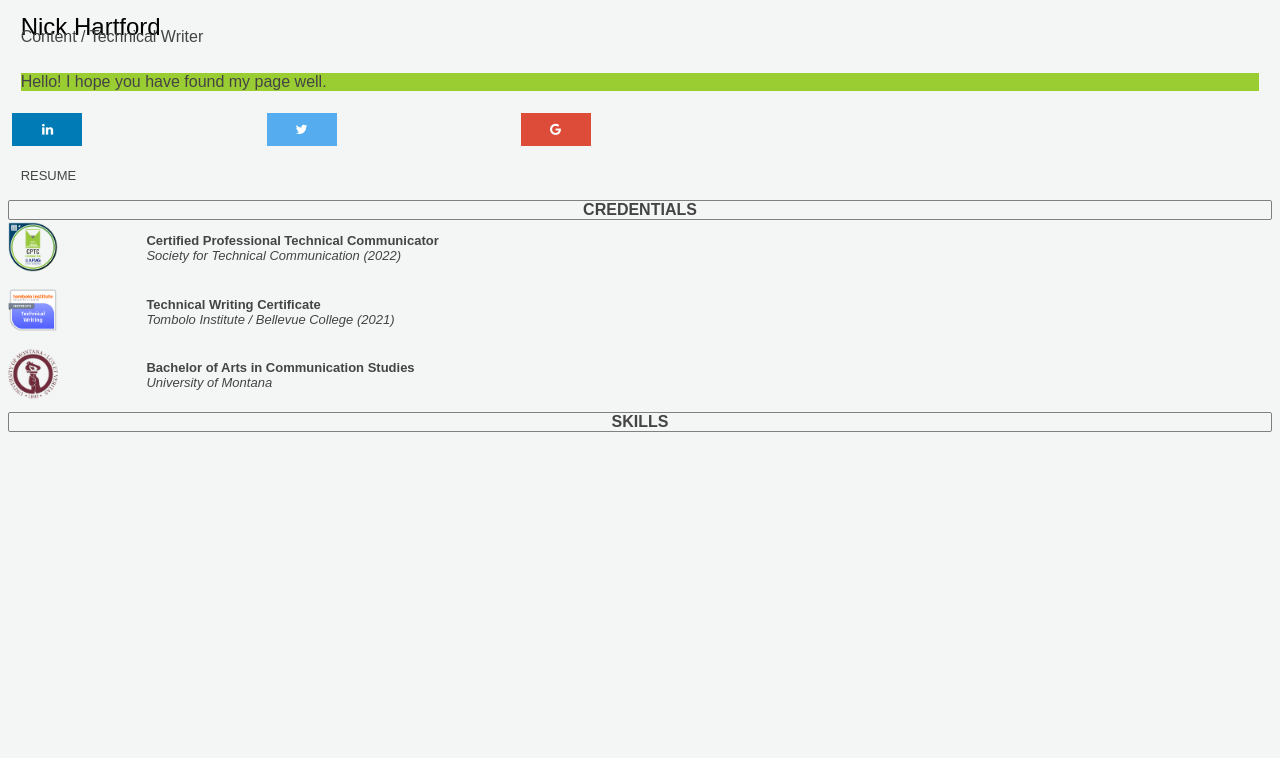
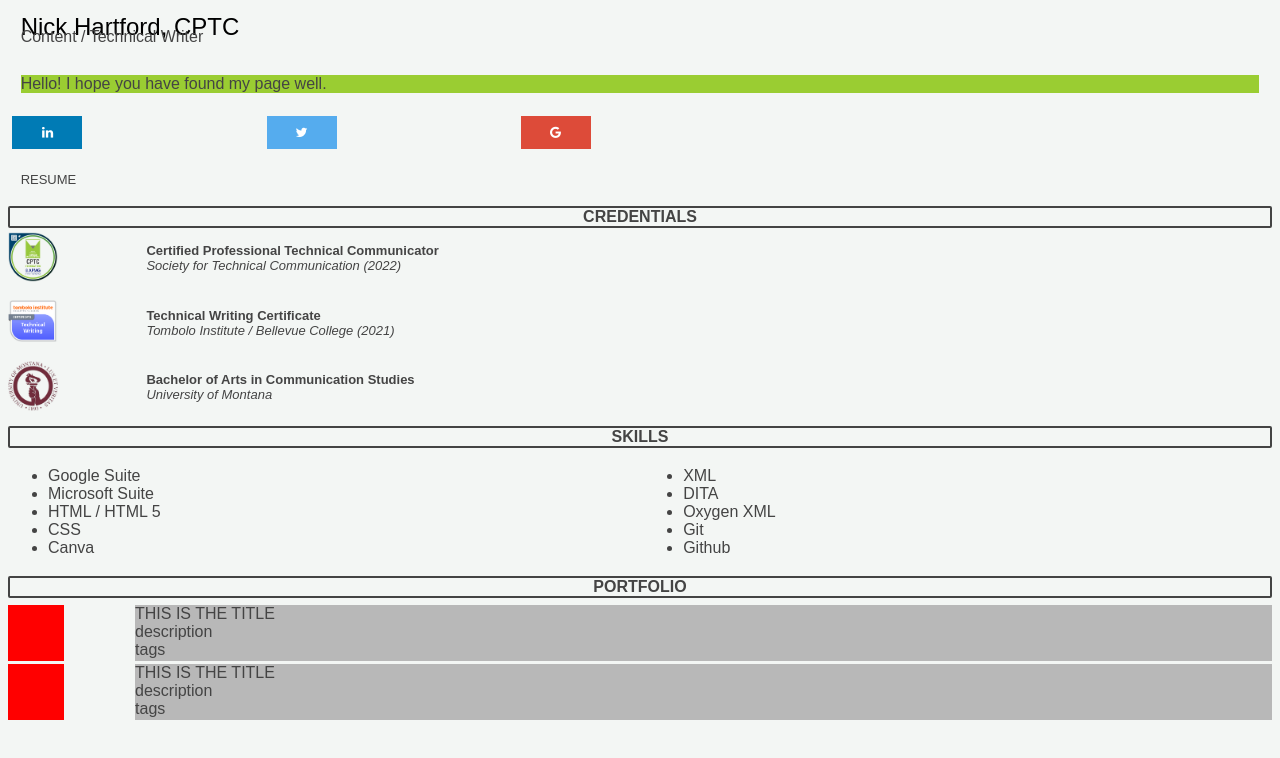
Before and after one commit to hartfordnj/home, a plain HTML site: page home.html in a window 1280 px wide. Drawn offline with Linux system fonts and the light colour scheme.

Commit message:
add skills columns and start  portfolio template

```diff
--- a/home.css
+++ b/home.css
@@ -178,9 +178,9 @@ li span {
   grid-column: 1 / 11;
   text-align: center;
   font-weight: bold;
-  border: grey;
+  border: #444444;
   border-style: solid;
-  border-width: 0.5px;
+  border-width: 2px;
   border-radius: 2px;
 }
 
@@ -273,8 +273,74 @@ margin-left: 1%;
   grid-column: 1 / 11;
   text-align: center;
   font-weight: bold;
-  border: grey;
+  border: #444444;
   border-style: solid;
-  border-width: 0.5px;
+  border-width: 2px;
   border-radius: 2px;
 }
+
+.skillslist1 {
+  grid-row: 11;
+  grid-column: 1 / 6;
+
+}
+
+.skillslist2 {
+  grid-row: 11;
+  grid-column: 6 / 11;
+}
+
+.skills-list {
+  text-align: left;
+  vertical-align: middle;
+}
+
+.portfolio {
+  grid-row: 12;
+  grid-column: 1 / 11;
+  text-align: center;
+  font-weight: bold;
+  border: #444444;
+  border-style: solid;
+  border-width: 2px;
+  border-radius: 2px;
+}
+
+.title {
+  grid-column: 1 / 11;
+  grid-row: 13;
+  text-align: center;
+  font-weight: bold;
+  border: #444444;
+  border-style: solid;
+  border-width: 2px;
+  border-radius: 2px;
+}
+
+.pi-colorbox1 {
+  background-color: red;
+  /* grid-column: 1 / 3; */
+  grid-row: 14;
+  height: 56px;
+  width: 56px;
+}
+
+.pi-text1{
+  background-color: #b8b8b8;
+grid-column: 2 / 11;
+grid-row: 14;
+}
+
+.pi-colorbox2 {
+  background-color: red;
+  /* grid-column: 1 / 3; */
+  grid-row: 15;
+  height: 56px;
+  width: 56px;
+}
+
+.pi-text2{
+  background-color: #b8b8b8;
+grid-column: 2 / 11;
+grid-row: 15;
+}
--- a/home.html
+++ b/home.html
@@ -12,7 +12,7 @@
   </head>
 </html>
 
-<header class="header">Nick Hartford</header>
+<header class="header">Nick Hartford, CPTC</header>
 
 <body>
   <div class="wrapper">
@@ -104,5 +104,36 @@
       <i>University of Montana</i>
     </div>
     <div class="skills">SKILLS</div>
+    <div class="skillslist1">
+      <ul class="skills-list">
+        <li>Google Suite</li>
+        <li>Microsoft Suite</li>
+        <li>HTML / HTML 5</li>
+        <li>CSS</li>
+        <li>Canva</li>
+      </ul>
+    </div>
+    <div class="skillslist2">
+      <ul class="skills-list">
+        <li>XML</li>
+        <li>DITA</li>
+        <li>Oxygen XML</li>
+        <li>Git</li>
+        <li>Github</li>
+      </ul>
+    </div>
+    <div class="portfolio">PORTFOLIO</div>
+    <div class="pi-colorbox1"></div>
+    <div class="pi-text1">
+      <div class="port-title">THIS IS THE TITLE</div>
+      <div class="port-desc">description</div>
+      <div class="port-tag">tags</div>
+    </div>
+    <div class="pi-colorbox2"></div>
+    <div class="pi-text2">
+      <div class="port-title">THIS IS THE TITLE</div>
+      <div class="port-desc">description</div>
+      <div class="port-tag">tags</div>
+    </div>
   </div>
 </body>
```
